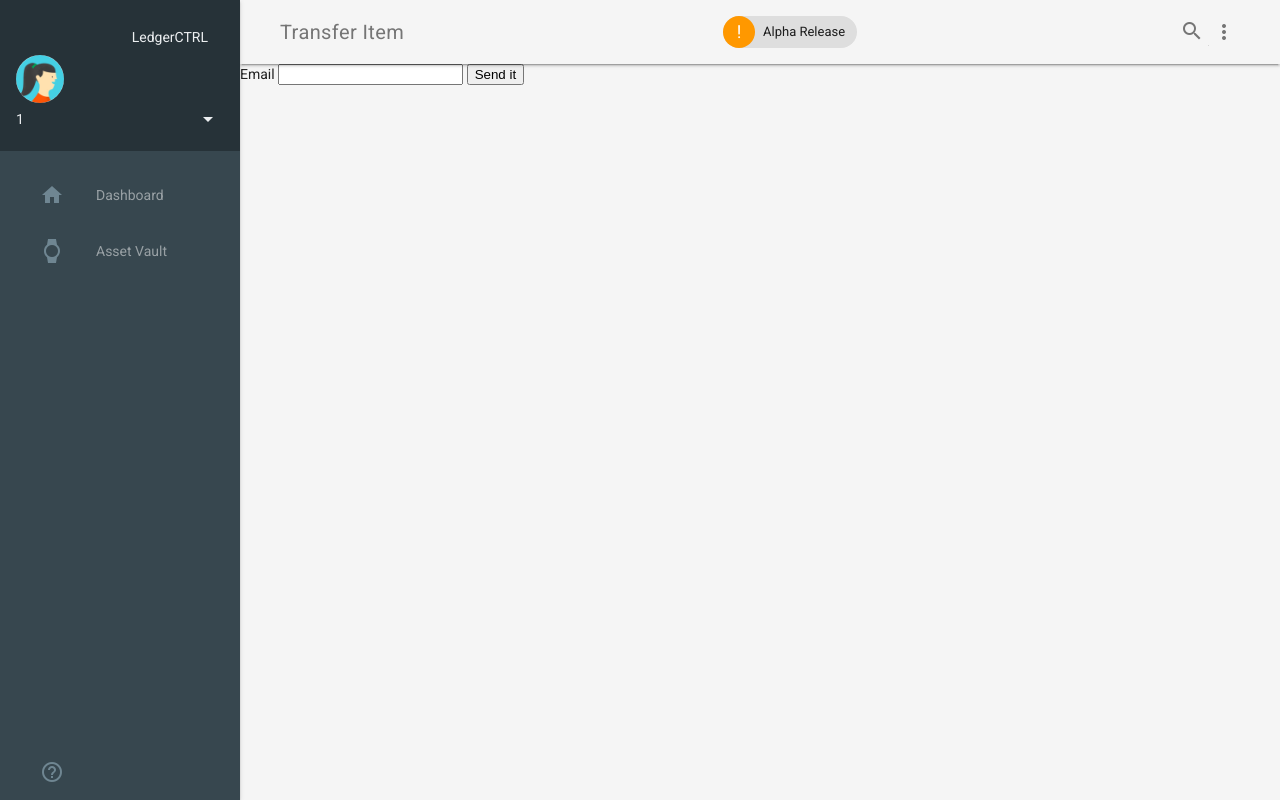
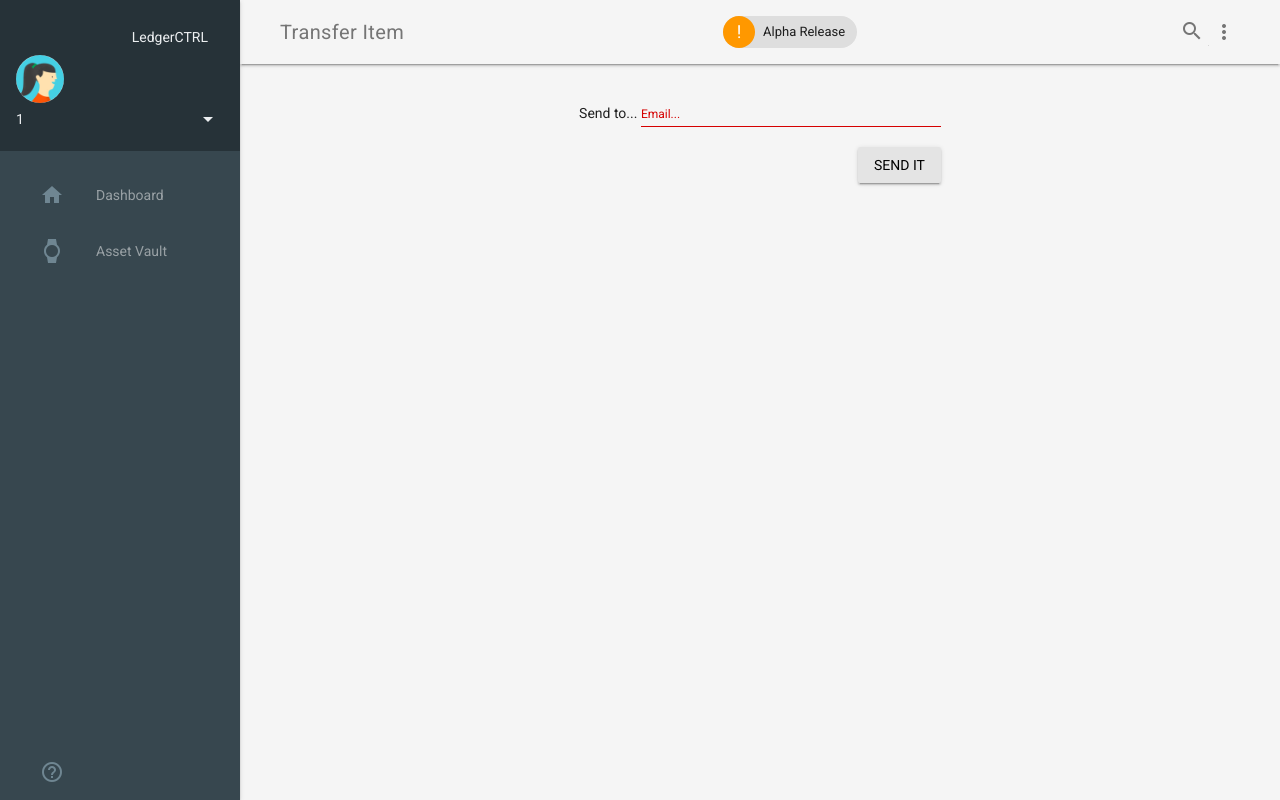
Before and after one commit to BrockSmedley/ledgerCTRL-frontend, a Flask app: page /transfer/1 in a window 1280 px wide. Run offline with Flask 2, Linux system fonts and the light colour scheme; a user stored in the database is signed in.

Commit message:
transfer page still looks like shit
+ made transfer icon white
+ gave scan & item pages a title

```diff
--- a/app/main.py
+++ b/app/main.py
@@ -222,7 +222,7 @@ def scanTag(hash):
         jdata = {"itemId": str(hash), "scanData": json.dumps(cdata)}
         tx = requests.post(API_HOST+"scan", json=jdata)
         txid = tx.json()
-        return render_template("scan.jinja", txid=txid)
+        return render_template("scan.jinja", title="scan", txid=txid)
     else:
         return render_template("sowwy.jinja", title="Sup anon")
 
--- a/app/templates/item.jinja
+++ b/app/templates/item.jinja
@@ -1,5 +1,5 @@
 {% extends 'base.jinja' %}
-{% block title %}{% endblock %}
+{% block title %}{{ title }}{% endblock %}
 {% block header %}
 {% endblock %}
 
@@ -50,8 +50,7 @@
                     <button class="mdl-button mdl-js-button
                     mdl-button--fab mdl-button--mini-fab
                     mdl-button--colored mdl-color--orange">
-                        <i class="material-icons">account_circle</i>
-                        <!--  mdl-color-text--white -->
+                        <i class="material-icons mdl-color-text--white">account_circle</i>
                     </button>
                 </a>
                 <span>Transact</span>
--- a/app/templates/transfer.jinja
+++ b/app/templates/transfer.jinja
@@ -4,12 +4,20 @@
 {% endblock %}
 
 {% block content %}
-    <div class="demo-content">
+    <div class="demo-content login-box">
         <form action="/transfer", method="post">
             <input type="hidden" id="itemhash" name="itemhash" value="{{itemhash}}">
-            <label for="email">Email</label>
-            <input type="email" id="email" name="email">
-            <button type="submit">Send it</button>
+            <label for="email">Send to...</label>
+            <div class="mdl-textfield mdl-js-textfield mdl-textfield--floating-label">
+                <input class="mdl-textfield__input" type="email" id="email" name="email" required>
+                <label class="mdl-textfield__label" for="email">Email...</label>
+            </div>
+            <div style="display: flex; flex-direction: column; align-items: flex-end">
+                <button class="mdl-button mdl-js-button mdl-button--raised mdl-js-ripple-effect" type="submit" id="submitLogin"
+                    name="submitRegister">
+                    Send it
+                </button>
+            </div>
         </form>
     </div>
 {% endblock %}
```
